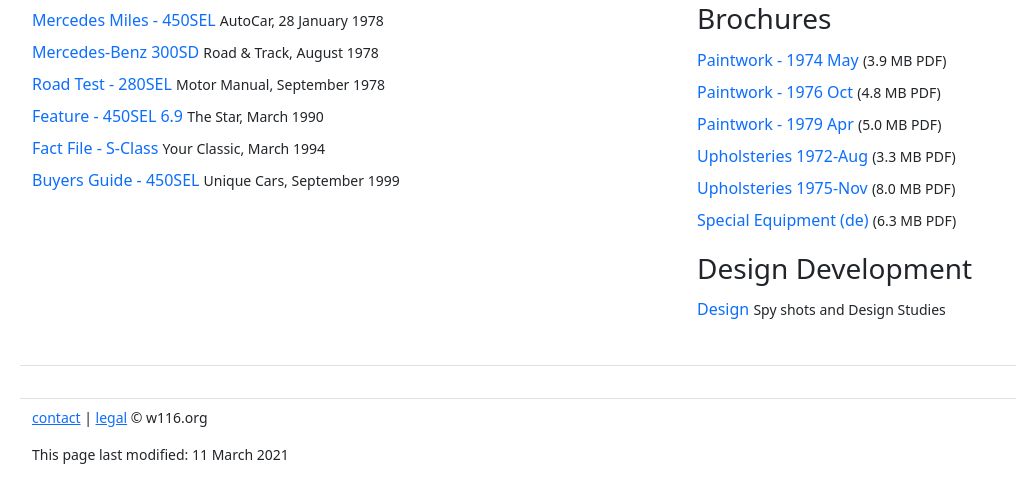
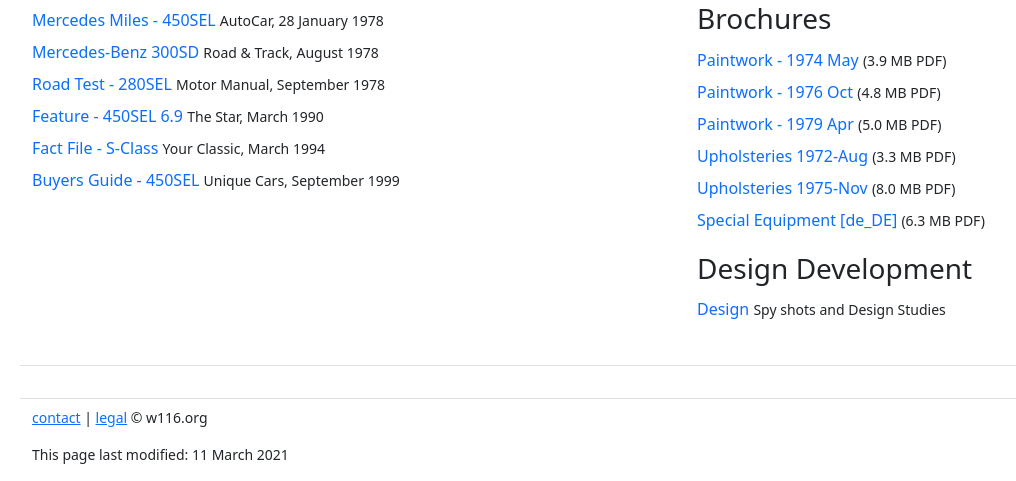
Before and after one commit to W116org/w116org.github.io, a Jekyll site: the page built from library.html, in a window 1280 px wide. Shown: the part 1103-1584 px from the top of the page, without its empty margins (50-1066 px from the left). Built offline with Jekyll 4.4.1, drawn with Linux system fonts in a browser that asks for light colours.

Commit message:
Update library.html

```diff
--- a/library.html
+++ b/library.html
@@ -99,7 +99,7 @@
       <li><a class="text-decoration-none" href="//cdn.w116.org/lib/Upholsteries_1975-Nov.pdf">Upholsteries 1975-Nov</a>
         <span class="small">(8.0 MB PDF)</span>
       </li>
-      <li><a class="text-decoration-none" href="//cdn.w116.org/lib/Special_Equipment_(de).pdf">Special Equipment (de)</a>
+      <li><a class="text-decoration-none" href="//cdn.w116.org/lib/Special_Equipment_[de_DE].pdf">Special Equipment [de_DE]</a>
         <span class="small">(6.3 MB PDF)</span>
       </li>
     </ul>
```
